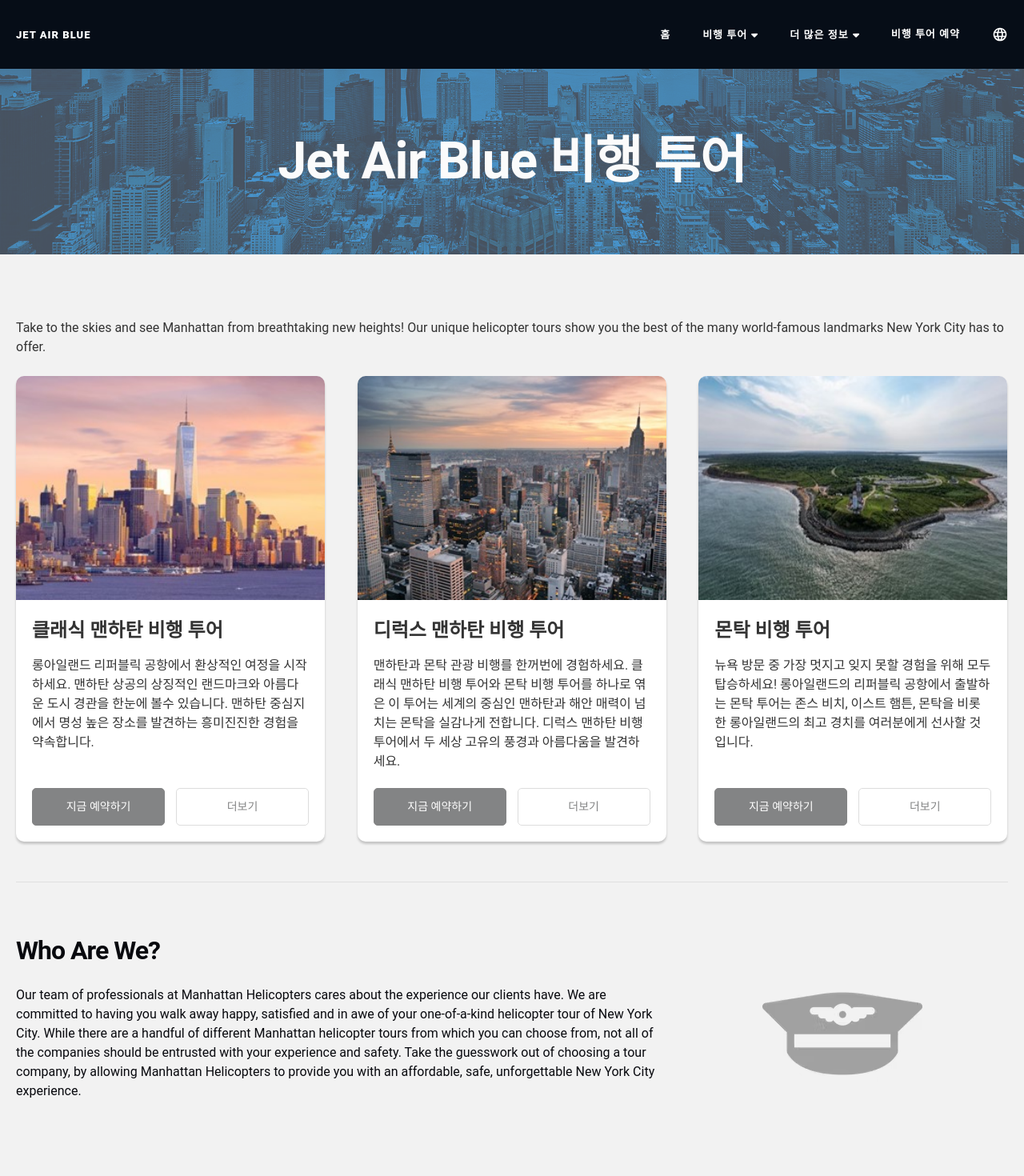
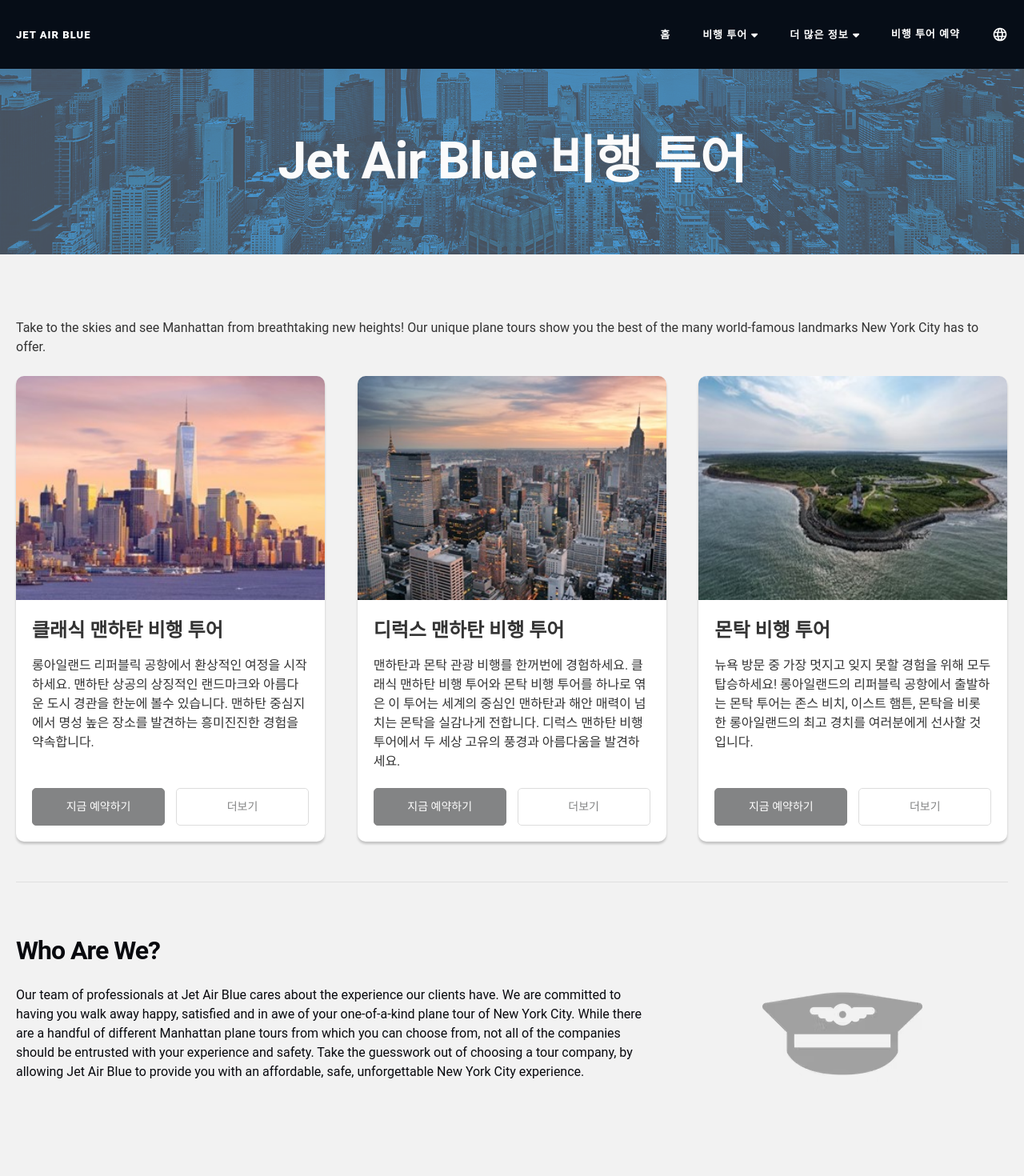
Before and after one commit to nooccarr/JetAirBlue, a React (Vite) app: page /plane-tours in a window 1280 px wide. Shown: the top 1470 px of the page at 80% size. Built offline with nearby package versions, Linux system fonts and the light colour scheme; what @nextui-org/react would draw is missing.

Commit message:
Update wordings in plane tours page

```diff
--- a/src/components/PlaneTours.jsx
+++ b/src/components/PlaneTours.jsx
@@ -91,8 +91,8 @@ const PlaneTours = () => {
     <section>
       <p className="plane-tours-paragraph">
         Take to the skies and see Manhattan from breathtaking new heights! Our
-        unique helicopter tours show you the best of the many world-famous
-        landmarks New York City has to offer.
+        unique plane tours show you the best of the many world-famous landmarks
+        New York City has to offer.
       </p>
       {tourCardList(tours)}
     </section>
@@ -103,15 +103,14 @@ const PlaneTours = () => {
       <div className="about-us-intro-text-container">
         <h3 className="about-us-title">who are we?</h3>
         <p className="about-us-description">
-          Our team of professionals at Manhattan Helicopters cares about the
-          experience our clients have. We are committed to having you walk away
-          happy, satisfied and in awe of your one-of-a-kind helicopter tour of
-          New York City. While there are a handful of different Manhattan
-          helicopter tours from which you can choose from, not all of the
-          companies should be entrusted with your experience and safety. Take
-          the guesswork out of choosing a tour company, by allowing Manhattan
-          Helicopters to provide you with an affordable, safe, unforgettable New
-          York City experience.
+          Our team of professionals at Jet Air Blue cares about the experience
+          our clients have. We are committed to having you walk away happy,
+          satisfied and in awe of your one-of-a-kind plane tour of New York
+          City. While there are a handful of different Manhattan plane tours
+          from which you can choose from, not all of the companies should be
+          entrusted with your experience and safety. Take the guesswork out of
+          choosing a tour company, by allowing Jet Air Blue to provide you with
+          an affordable, safe, unforgettable New York City experience.
         </p>
       </div>
       <div className="about-us-intro-image-container">
```
